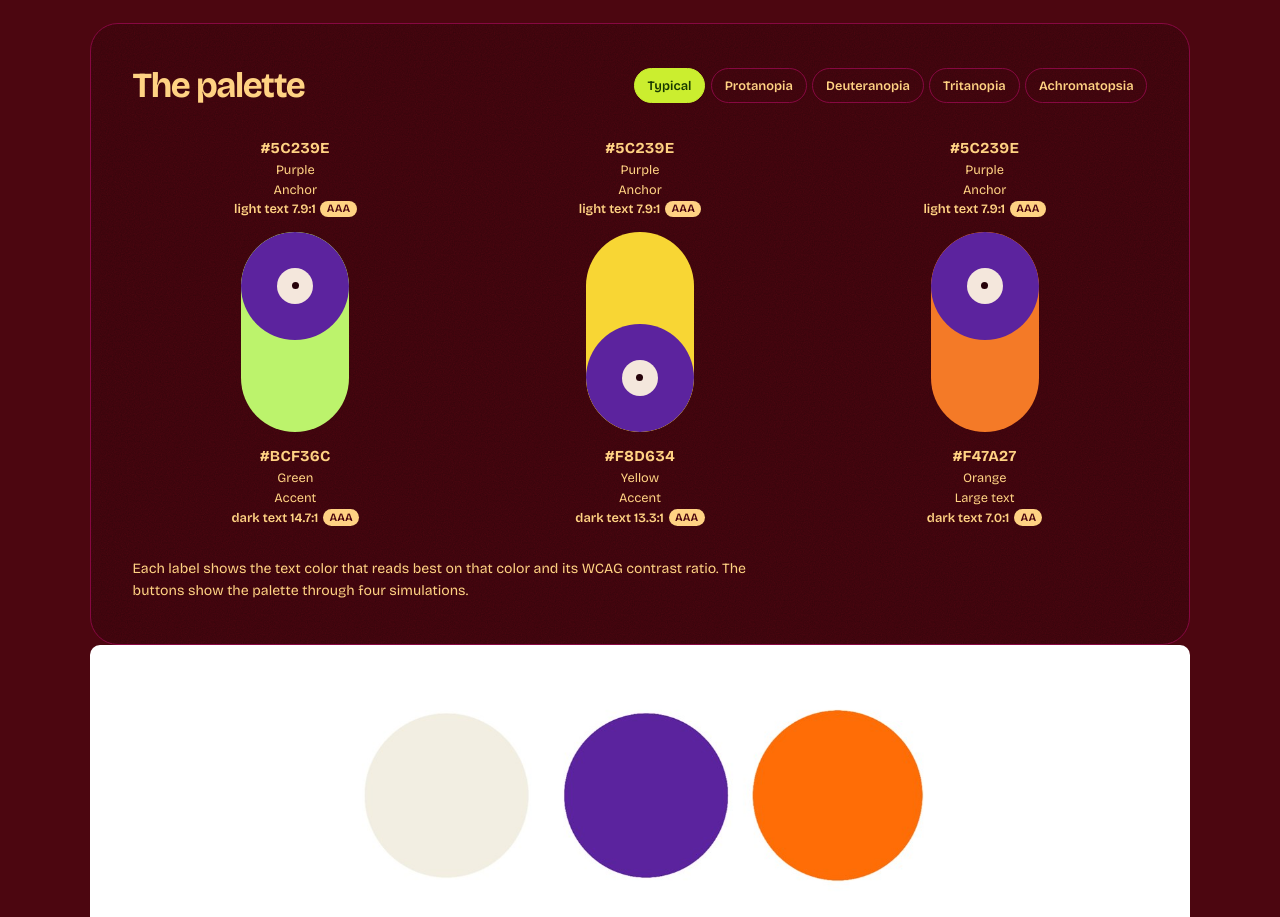
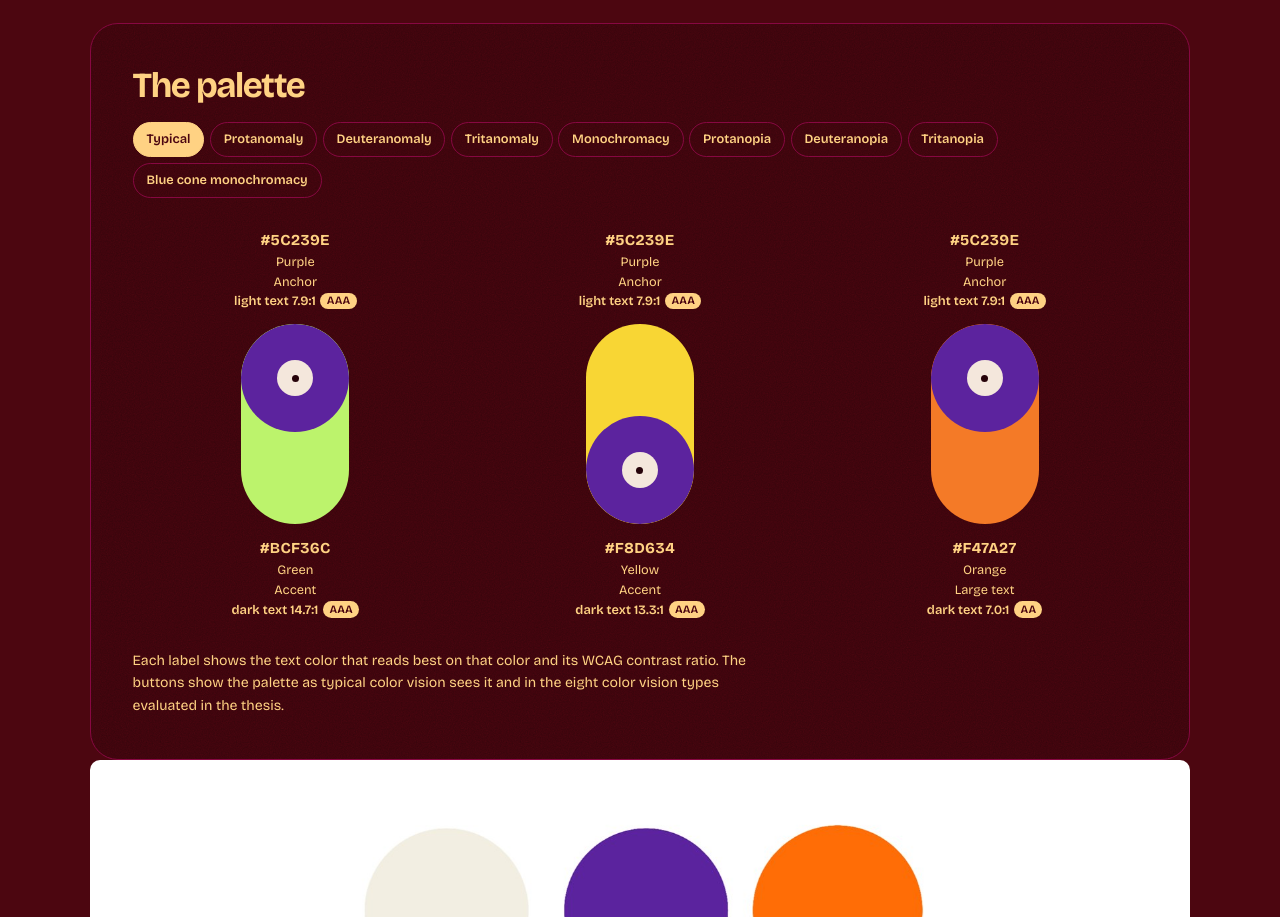
Before and after one commit to adrielioliveira/adrieli.com.br, a plain HTML site: page tcc.html in a window 1280 px wide. Shown: the part 2366-3283 px from the top of the page. Drawn offline with nearby package versions, Linux system fonts and the light colour scheme.

Commit message:
Palette: nine simulation views (typical + eight color vision types from the thesis); active button yellow with page-colored text; color vision check lists the eight types
Claude-Session: https://claude.ai/code/session_01CNSycsoiJ7VY15HarVnqcG

```diff
--- a/script.js
+++ b/script.js
@@ -43,10 +43,33 @@ if ("IntersectionObserver" in window) {
    --------------------------------------------------------- */
 const simulacoes = {
   typical: { nome: "Typical color vision", matriz: null },
+  protanomaly: { nome: "Protanomaly", nota: "weak red", matriz: "0.576143 0.526292 -0.102434 0 0 0.057251 0.893141 0.049608 0 0 -0.001941 -0.024058 1.025999 0 0 0 0 0 1 0" },
+  deuteranomaly: { nome: "Deuteranomaly", nota: "weak green", matriz: "0.683661 0.430323 -0.113984 0 0 0.140042 0.836251 0.023706 0 0 -0.005910 0.021470 0.984441 0 0 0 0 0 1 0" },
+  tritanomaly: { nome: "Tritanomaly", nota: "weak blue", matriz: "1.127764 -0.038374 -0.089389 0 0 -0.039205 0.965404 0.073801 0 0 0.002367 0.345683 0.651950 0 0 0 0 0 1 0" },
   protanopia: { nome: "Protanopia", nota: "no red cones", matriz: "0.152286 1.052583 -0.204868 0 0 0.114503 0.786281 0.099216 0 0 -0.003882 -0.048116 1.051998 0 0 0 0 0 1 0" },
   deuteranopia: { nome: "Deuteranopia", nota: "no green cones", matriz: "0.367322 0.860646 -0.227968 0 0 0.280085 0.672501 0.047413 0 0 -0.011820 0.042940 0.968881 0 0 0 0 0 1 0" },
   tritanopia: { nome: "Tritanopia", nota: "no blue cones", matriz: "1.255528 -0.076749 -0.178779 0 0 -0.078411 0.930809 0.147602 0 0 0.004733 0.691367 0.303900 0 0 0 0 0 1 0" },
-  achromatopsia: { nome: "Achromatopsia", nota: "no color", matriz: "0.2126 0.7152 0.0722 0 0 0.2126 0.7152 0.0722 0 0 0.2126 0.7152 0.0722 0 0 0 0 0 1 0" },
+  achromatopsia: { nome: "Monochromacy", nota: "no color", matriz: "0.2126 0.7152 0.0722 0 0 0.2126 0.7152 0.0722 0 0 0.2126 0.7152 0.0722 0 0 0 0 0 1 0" },
+  "blue-cone": { nome: "Blue cone monochromacy", nota: "approximation", matriz: "0.1 0.2 0.7 0 0 0.1 0.2 0.7 0 0 0.1 0.2 0.7 0 0 0 0 0 1 0" },
+};
+
+/* Cores de cada simulação da paleta, lidas da figura da tese (Figura 6).
+   Ordem dentro de cada lista: branco, roxo, laranja, cinza escuro, verde, amarelo. */
+const ORDEM_PALETA = ["#F7F6F0", "#5C239E", "#F47A27", "#282828", "#BCF36C", "#F8D634"];
+const CORES_SIM = {
+  typical: ["#F7F6F0", "#5C239E", "#F47A27", "#282828", "#BCF36C", "#F8D634"],
+  protanomaly: ["#F5EEE3", "#203894", "#CB8B11", "#282828", "#E3E464", "#F3D734"],
+  deuteranomaly: ["#F5EEE3", "#203A88", "#D98502", "#282828", "#EADF8C", "#FCD268"],
+  tritanomaly: ["#F5EDF4", "#503867", "#FF6B49", "#29282B", "#CFE3BE", "#FDCE9C"],
+  achromatopsia: ["#EFEFEF", "#424242", "#8D8D8D", "#282828", "#D2D2D2", "#CECECE"],
+  protanopia: ["#F5EEE1", "#00448F", "#AE9A19", "#2A2829", "#F5DE61", "#F2D834"],
+  deuteranopia: ["#FEEAE8", "#00477A", "#C39300", "#2C2729", "#FFD6A2", "#FFD088"],
+  tritanopia: ["#F7EBFD", "#494448", "#FE696E", "#29282B", "#D5DEEF", "#FFC9D7"],
+  "blue-cone": ["#EFEDE9", "#4C3763", "#B5825C", "#282828", "#CDDBAB", "#DED196"],
+};
+const simDaCor = (id, hex) => {
+  const i2 = ORDEM_PALETA.findIndex((c) => c.toUpperCase() === (hex || "").toUpperCase());
+  return i2 >= 0 && CORES_SIM[id] ? CORES_SIM[id][i2] : hex;
 };
 
 const ns = "http://www.w3.org/2000/svg";
@@ -230,34 +253,48 @@ if (!semMovimento && ponteiroFino) {
       `<span class="pp-nota">${melhor[0]} ${melhor[1].toFixed(1)}:1 <i class="${cls}">${n}</i></span></div>`;
   }
 
-  document.querySelectorAll(".paleta-pilulas").forEach((bloco) => {
-    const itens = bloco.querySelectorAll(".pp");
-    itens.forEach((li, i) => {
-      const a = (li.dataset.corA || "").trim(), b = (li.dataset.corB || "").trim();
+  function pintar(li, a, b) {
     const extraA = li.dataset.extraA, extraB = li.dataset.extraB;
     const ok = valido(a) && valido(b);
-      if (!ok) li.classList.add("pp-vazio");
+    li.classList.toggle("pp-vazio", !ok);
     const escuro = ok && lum(a) < 0.03 && lum(b) < 0.03;
     const contorno = ok && (lum(a) < 0.03 || lum(b) < 0.03) ? " contorno" : "";
-      const posicao = i % 2 ? "baixo" : "cima";
+    const posicao = [...li.parentNode.children].indexOf(li) % 2 ? "baixo" : "cima";
     li.innerHTML =
       rotulo(a, li.dataset.nomeA, extraA) +
       `<div class="pp-forma${contorno}" style="--a:${valido(a) ? a : "#333"};--b:${valido(b) ? b : "#26030A"}" role="img" aria-label="${li.dataset.nomeA || "color"} ${valido(a) ? a : ""} and ${li.dataset.nomeB || "color"} ${valido(b) ? b : ""}">` +
       (ok ? `<span class="pp-olho ${posicao}"></span>` : "") + `</div>` +
       rotulo(b, li.dataset.nomeB, extraB);
     if (escuro) li.querySelector(".pp-forma").classList.add("contorno");
+  }
+
+  document.querySelectorAll(".paleta-pilulas").forEach((bloco) => {
+    const itens = bloco.querySelectorAll(".pp");
+    itens.forEach((li) => {
+      li.dataset.origA = (li.dataset.corA || "").trim();
+      li.dataset.origB = (li.dataset.corB || "").trim();
+      pintar(li, li.dataset.origA, li.dataset.origB);
     });
 
     const sims = bloco.querySelector(".pp-sims");
     if (!sims) return;
-    const tipos = [["typical", "Typical"], ["protanopia", "Protanopia"], ["deuteranopia", "Deuteranopia"], ["tritanopia", "Tritanopia"], ["achromatopsia", "Achromatopsia"]];
+    const tipos = [
+      ["typical", "Typical"], ["protanomaly", "Protanomaly"], ["deuteranomaly", "Deuteranomaly"],
+      ["tritanomaly", "Tritanomaly"], ["achromatopsia", "Monochromacy"], ["protanopia", "Protanopia"],
+      ["deuteranopia", "Deuteranopia"], ["tritanopia", "Tritanopia"], ["blue-cone", "Blue cone monochromacy"],
+    ];
     sims.innerHTML = tipos.map(([id, nome]) => `<button type="button" data-sim="${id}" aria-pressed="${id === "typical"}">${nome}</button>`).join("");
     sims.addEventListener("click", (e) => {
       const btn = e.target.closest("button");
       if (!btn) return;
+      const id = btn.dataset.sim;
       sims.querySelectorAll("button").forEach((x) => x.setAttribute("aria-pressed", x === btn));
-      const f = btn.dataset.sim === "typical" ? "" : `url(#sim-${btn.dataset.sim})`;
-      bloco.querySelectorAll(".pp-forma, .fam-grade").forEach((el) => (el.style.filter = f));
+      bloco.querySelectorAll(".pp").forEach((li) => {
+        const a = simDaCor(id, li.dataset.origA), b = simDaCor(id, li.dataset.origB);
+        pintar(li, a, b);
+      });
+      const f = simulacoes[id] && simulacoes[id].matriz ? `url(#sim-${id})` : "";
+      bloco.querySelectorAll(".fam-grade").forEach((el) => (el.style.filter = f));
     });
   });
 })();
--- a/style.css
+++ b/style.css
@@ -1054,7 +1054,7 @@ a.tile:hover .geleia { transform: rotate(14deg) scale(1.06); }
   padding: .4rem .8rem; border-radius: 999px;
   background: transparent; color: #F4E7DC; border: 1px solid #870842;
 }
-.pp-sims button[aria-pressed="true"] { background: var(--limao); color: var(--preto); border-color: var(--limao); }
+.pp-sims button[aria-pressed="true"] { background: #FFD283; color: var(--creme); border-color: #FFD283; }
 .pp-lista { list-style: none; display: grid; grid-template-columns: repeat(auto-fit, minmax(150px, 1fr)); gap: 2rem 1.2rem; justify-items: center; }
 .pp { display: grid; justify-items: center; gap: .9rem; text-align: center; width: 100%; }
 .pp-rotulo { display: grid; gap: .15rem; font-size: .8rem; line-height: 1.35; color: #F4E7DC; min-height: 4.6em; align-content: start; }
@@ -1326,7 +1326,7 @@ a.tile:hover .tile-img img.tile-elem { scale: 1.07; transform: translate(calc(va
 .sg-seta { stroke: #183900; }
 .sim-ativo .sim-botao { background: #CBEE2F; color: #183900; border-color: #183900; }
 .checagens li::before { background: #CBEE2F; color: #183900; }
-.pp-sims button[aria-pressed="true"] { background: #CBEE2F; color: #183900; border-color: #CBEE2F; }
+.pp-sims button[aria-pressed="true"] { background: #FFD283; color: var(--creme); border-color: #FFD283; }
 .pder-tag { border-color: currentColor; }
 .pder-tag i { background: currentColor; }
 .tag-p { background: #FEB3D2; color: #870842; }
--- a/tcc.html
+++ b/tcc.html
@@ -115,7 +115,7 @@
               <li class="pp" data-cor-a="#5C239E" data-nome-a="Purple" data-extra-a="Anchor" data-cor-b="#F8D634" data-nome-b="Yellow" data-extra-b="Accent"></li>
               <li class="pp" data-cor-a="#5C239E" data-nome-a="Purple" data-extra-a="Anchor" data-cor-b="#F47A27" data-nome-b="Orange" data-extra-b="Large text"></li>
             </ul>
-            <figcaption class="pp-legenda">Each label shows the text color that reads best on that color and its WCAG contrast ratio. The buttons show the palette through four simulations.</figcaption>
+            <figcaption class="pp-legenda">Each label shows the text color that reads best on that color and its WCAG contrast ratio. The buttons show the palette as typical color vision sees it and in the eight color vision types evaluated in the thesis.</figcaption>
           </figure>
           <figure class="slot"><div class="slot-img ar-wide" style="background:#fff"><img src="tcc/paleta-tricromatica.jpg" alt="The six palette colors as people with typical color vision see them: off-white, purple, orange, black, green and yellow." style="object-fit:contain;padding:4%;box-sizing:border-box"></div><figcaption>Trichromatic perception: the palette as typical color vision sees it.</figcaption></figure>
           <figure class="slot"><div class="slot-img ar-wide" style="background:#fff"><img src="tcc/paleta-daltonismo-8.jpg" alt="The palette simulated in eight types of color vision: protanomaly, deuteranomaly, tritanomaly, monochromacy, protanopia, deuteranopia, tritanopia and blue cone monochromacy." style="object-fit:contain;padding:3%;box-sizing:border-box"></div><figcaption>The palette in the eight types of color vision deficiency evaluated in the thesis: protanomaly, deuteranomaly, tritanomaly, monochromacy, protanopia, deuteranopia, tritanopia and blue cone monochromacy.</figcaption></figure>
```
Lines whose indentation alone changed are shown as unchanged.
